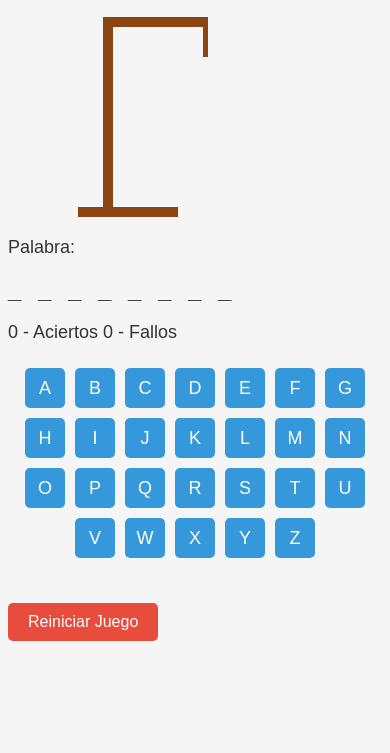
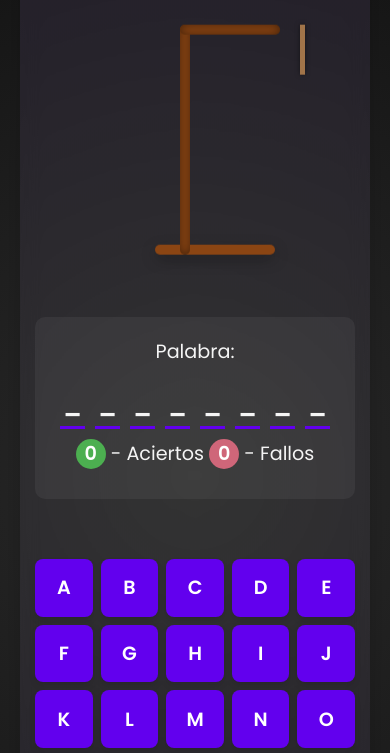
Before and after one commit to JulianCVM/ahorcado-game, a plain HTML site: page index.html in a window 390 px wide. Shown: the part 154-907 px from the top of the page. Before the commit the page ends 844 px from the top, so only its background shows below. Drawn offline with Linux system fonts and the light colour scheme.

Commit message:
style: :lipstick: Se genera una version mejorada del diseño
Se mejora la implementacion actual del diseño para tener un juego mucho mejor visto y mas bonito para que sea mas comodo y entretenido de jugar

```diff
--- a/style.css
+++ b/style.css
@@ -1,84 +1,263 @@
+/* Importación de fuentes Google */
+@import url('https://fonts.googleapis.com/css2?family=Poppins:wght@400;600;700&display=swap');
+
+/* Variables de colores */
+:root {
+    --primary-color: #6200ee;
+    --secondary-color: #03dac6;
+    --danger-color: #cf6679;
+    --dark-color: #121212;
+    --light-color: #f5f5f5;
+    --wood-color: #8B4513;
+    --body-color: #1e1e1e;
+    --success-color: #4caf50;
+}
+
 /* Estilos generales */
+* {
+    margin: 0;
+    padding: 0;
+    box-sizing: border-box;
+}
+
 body {
-    font-family: 'Arial', sans-serif;
+    font-family: 'Poppins', sans-serif;
+    min-height: 100vh;
     display: flex;
     flex-direction: column;
     align-items: center;
-    background-color: #f5f5f5;
-    color: #333;
+    justify-content: center;
+    background-color: var(--body-color);
+    color: var(--light-color);
+    padding: 20px;
+    background-image: radial-gradient(circle at center, #2a2a2a 0%, #121212 100%);
+}
+
+.container {
+    max-width: 800px;
+    width: 100%;
+    display: flex;
+    flex-direction: column;
+    align-items: center;
+    background: rgba(255, 255, 255, 0.05);
+    backdrop-filter: blur(10px);
+    border-radius: 15px;
+    padding: 30px;
+    box-shadow: 0 10px 25px rgba(0, 0, 0, 0.2);
+    position: relative;
+    overflow: hidden;
+}
+
+.container::before {
+    content: '';
+    position: absolute;
+    top: -50%;
+    left: -50%;
+    width: 200%;
+    height: 200%;
+    background: radial-gradient(circle at center, transparent 0%, rgba(98, 0, 238, 0.1) 100%);
+    animation: pulse 10s infinite linear;
+    z-index: -1;
+}
+
+@keyframes pulse {
+    0% {
+        transform: rotate(0deg);
+    }
+    100% {
+        transform: rotate(360deg);
+    }
 }
 
 h1 {
-    color: #2c3e50;
-    margin-bottom: 5px;
+    color: var(--primary-color);
+    font-size: 3rem;
+    margin-bottom: 10px;
+    text-shadow: 0 2px 10px rgba(98, 0, 238, 0.3);
+    letter-spacing: 2px;
+}
+
+/* Mensaje bajo el título */
+.container > p {
+    margin-bottom: 20px;
+    font-size: 1.2rem;
+    color: var(--light-color);
+    opacity: 0.8;
+    text-align: center;
+}
+
+/* Juego principal */
+.game-container {
+    display: flex;
+    width: 100%;
+    gap: 40px;
+    margin: 20px 0;
+}
+
+/* Área izquierda para el muñeco */
+.muñeco-container {
+    flex: 1;
+    display: flex;
+    justify-content: center;
+    align-items: center;
+    perspective: 1000px;
+}
+
+/* Área derecha para la información del juego */
+.game-info {
+    flex: 1;
+    display: flex;
+    flex-direction: column;
+    align-items: center;
+    gap: 20px;
 }
 
 /* Estilos para la información del juego */
 .informacion-juego {
-    margin: 20px 0;
-    font-size: 18px;
+    width: 100%;
+    padding: 20px;
+    background: rgba(255, 255, 255, 0.05);
+    border-radius: 10px;
+    margin-bottom: 20px;
+    text-align: center;
+}
+
+.informacion-juego p {
+    font-size: 1.2rem;
+    margin: 10px 0;
+}
+
+.informacion-juego p:first-child {
+    margin-top: 0;
 }
 
 #palabra {
-    font-size: 24px;
-    letter-spacing: 5px;
-    font-weight: bold;
+    display: flex;
+    justify-content: center;
+    gap: 10px;
+    margin-top: 15px;
+    flex-wrap: wrap;
+}
+
+#palabra span {
+    font-size: 1.8rem;
+    font-weight: 600;
+    padding: 5px 0;
+    min-width: 30px;
+    text-align: center;
+    border-bottom: 3px solid var(--primary-color);
+    color: var(--light-color);
+    transition: all 0.3s ease;
+}
+
+/* Contadores */
+.contador {
+    display: inline-block;
+    font-weight: 600;
+    min-width: 30px;
+    height: 30px;
+    line-height: 30px;
+    text-align: center;
+    border-radius: 50%;
+}
+
+#acerto {
+    background-color: var(--success-color);
+    color: white;
+}
+
+#error {
+    background-color: var(--danger-color);
+    color: white;
 }
 
 /* Estilos para el teclado */
 .teclado {
-    display: flex;
-    flex-wrap: wrap;
-    max-width: 500px;
-    justify-content: center;
+    display: grid;
+    grid-template-columns: repeat(9, 1fr);
+    gap: 8px;
+    width: 100%;
     margin: 20px 0;
 }
 
 .teclado button {
-    margin: 5px;
-    width: 40px;
-    height: 40px;
-    font-size: 18px;
+    width: 100%;
+    aspect-ratio: 1;
+    font-family: 'Poppins', sans-serif;
+    font-size: 1.2rem;
+    font-weight: 600;
     cursor: pointer;
-    background-color: #3498db;
+    background-color: var(--primary-color);
     color: white;
     border: none;
-    border-radius: 5px;
-    transition: background-color 0.2s;
+    border-radius: 8px;
+    transition: all 0.2s ease;
+    box-shadow: 0 4px 6px rgba(0, 0, 0, 0.1);
 }
 
 .teclado button:hover {
-    background-color: #2980b9;
+    background-color: #7c4dff;
+    transform: translateY(-2px);
+    box-shadow: 0 6px 8px rgba(0, 0, 0, 0.15);
+}
+
+.teclado button:active {
+    transform: translateY(1px);
+    box-shadow: 0 2px 4px rgba(0, 0, 0, 0.1);
 }
 
 .teclado button:disabled {
-    background-color: #95a5a6;
+    background-color: #666;
+    color: #999;
     cursor: not-allowed;
+    transform: none;
+    box-shadow: none;
 }
 
 /* Estilos para el botón de reiniciar */
 #btnReiniciar {
-    margin: 20px 0;
-    padding: 10px 20px;
-    font-size: 16px;
-    background-color: #e74c3c;
-    color: white;
+    padding: 12px 30px;
+    font-size: 1.2rem;
+    font-weight: 600;
+    background-color: var(--secondary-color);
+    color: var(--dark-color);
     border: none;
-    border-radius: 5px;
+    border-radius: 30px;
     cursor: pointer;
-    transition: background-color 0.2s;
+    transition: all 0.2s ease;
+    margin-top: 20px;
+    box-shadow: 0 4px 10px rgba(3, 218, 198, 0.3);
+    letter-spacing: 1px;
 }
 
 #btnReiniciar:hover {
-    background-color: #c0392b;
+    background-color: #04f7e0;
+    transform: translateY(-3px);
+    box-shadow: 0 6px 15px rgba(3, 218, 198, 0.4);
+}
+
+#btnReiniciar:active {
+    transform: translateY(1px);
+    box-shadow: 0 2px 5px rgba(3, 218, 198, 0.2);
 }
 
 /* Estilos para el muñeco del ahorcado */
 .muñeco {
     position: relative;
-    width: 200px;
-    height: 250px;
-    margin: 20px;
+    width: 250px;
+    height: 300px;
+    transition: all 0.3s ease;
+    transform-style: preserve-3d;
+    animation: float 6s infinite ease-in-out;
+}
+
+@keyframes float {
+    0%, 100% {
+        transform: translateY(0);
+    }
+    50% {
+        transform: translateY(-10px);
+    }
 }
 
 /* Base de la horca */
@@ -86,9 +265,11 @@ h1 {
     position: absolute;
     bottom: 0;
     left: 50px;
-    width: 100px;
+    width: 120px;
     height: 10px;
-    background-color: #8b4513;
+    background-color: var(--wood-color);
+    border-radius: 5px;
+    box-shadow: 0 5px 15px rgba(0, 0, 0, 0.3);
 }
 
 .horca::before {
@@ -97,90 +278,160 @@ h1 {
     bottom: 0;
     left: 25px;
     width: 10px;
-    height: 200px;
-    background-color: #8b4513;
+    height: 230px;
+    background-color: var(--wood-color);
+    border-radius: 5px;
+    box-shadow: inset 0 0 10px rgba(0, 0, 0, 0.5);
 }
 
 .horca::after {
     content: '';
     position: absolute;
-    top: -190px;
+    top: -220px;
     left: 25px;
     width: 100px;
     height: 10px;
-    background-color: #8b4513;
+    background-color: var(--wood-color);
+    border-radius: 5px;
+    box-shadow: inset 0 0 10px rgba(0, 0, 0, 0.5);
 }
 
 /* Soga */
-.horca span {
+.soga {
     position: absolute;
-    top: -190px;
+    top: -220px;
     right: -30px;
     width: 5px;
-    height: 40px;
-    background-color: #8b4513;
+    height: 50px;
+    background-color: #a17449;
+    box-shadow: 0 0 5px rgba(0, 0, 0, 0.5);
 }
 
 /* Partes del cuerpo */
 .cabeza {
     position: absolute;
-    top: 50px;
+    top: 40px;
     left: 125px;
-    width: 30px;
-    height: 30px;
+    width: 40px;
+    height: 40px;
     border-radius: 50%;
-    border: 5px solid #333;
+    background-color: transparent;
+    border: 5px solid var(--light-color);
+    box-shadow: 0 0 10px rgba(255, 255, 255, 0.3);
+    animation: appear 0.5s ease-out;
 }
 
 .cuerpo {
     position: absolute;
-    top: 90px;
-    left: 140px;
-    width: 5px;
-    height: 60px;
-    background-color: #333;
+    top: 85px;
+    left: 142px;
+    width: 6px;
+    height: 70px;
+    background-color: var(--light-color);
+    border-radius: 3px;
+    box-shadow: 0 0 10px rgba(255, 255, 255, 0.3);
+    animation: appear 0.5s ease-out;
+}
+
+.brazo-izq, .brazo-der, .pierna-izq, .pierna-der {
+    position: absolute;
+    width: 50px;
+    height: 6px;
+    background-color: var(--light-color);
+    border-radius: 3px;
+    box-shadow: 0 0 10px rgba(255, 255, 255, 0.3);
+    animation: appear 0.5s ease-out;
 }
 
 .brazo-izq {
-    position: absolute;
     top: 100px;
-    left: 140px;
-    width: 40px;
-    height: 5px;
-    background-color: #333;
+    left: 142px;
     transform: rotate(30deg);
     transform-origin: left;
 }
 
 .brazo-der {
-    position: absolute;
     top: 100px;
-    left: 140px;
-    width: 40px;
-    height: 5px;
-    background-color: #333;
+    left: 142px;
     transform: rotate(-30deg);
     transform-origin: left;
 }
 
 .pierna-izq {
-    position: absolute;
-    top: 150px;
-    left: 140px;
-    width: 40px;
-    height: 5px;
-    background-color: #333;
+    top: 155px;
+    left: 142px;
     transform: rotate(30deg);
     transform-origin: left;
 }
 
 .pierna-der {
-    position: absolute;
-    top: 150px;
-    left: 140px;
-    width: 40px;
-    height: 5px;
-    background-color: #333;
+    top: 155px;
+    left: 142px;
     transform: rotate(-30deg);
     transform-origin: left;
 }
+
+@keyframes appear {
+    0% {
+        opacity: 0;
+        transform-origin: center;
+        transform: scale(0);
+    }
+    50% {
+        opacity: 1;
+        transform: scale(1.2);
+    }
+    100% {
+        opacity: 1;
+        transform: scale(1);
+    }
+}
+
+/* Responsividad */
+@media (max-width: 768px) {
+    h1 {
+        font-size: 2.5rem;
+    }
+
+    .game-container {
+        flex-direction: column;
+    }
+
+    .teclado {
+        grid-template-columns: repeat(7, 1fr);
+    }
+
+    .muñeco {
+        width: 200px;
+        height: 250px;
+        margin-bottom: 20px;
+    }
+
+    .container {
+        padding: 20px;
+    }
+}
+
+@media (max-width: 480px) {
+    h1 {
+        font-size: 2rem;
+    }
+
+    .teclado {
+        grid-template-columns: repeat(5, 1fr);
+    }
+
+    .muñeco {
+        width: 180px;
+        height: 220px;
+    }
+
+    #palabra span {
+        font-size: 1.5rem;
+        min-width: 25px;
+    }
+
+    .container {
+        padding: 15px;
+    }
+}
```
